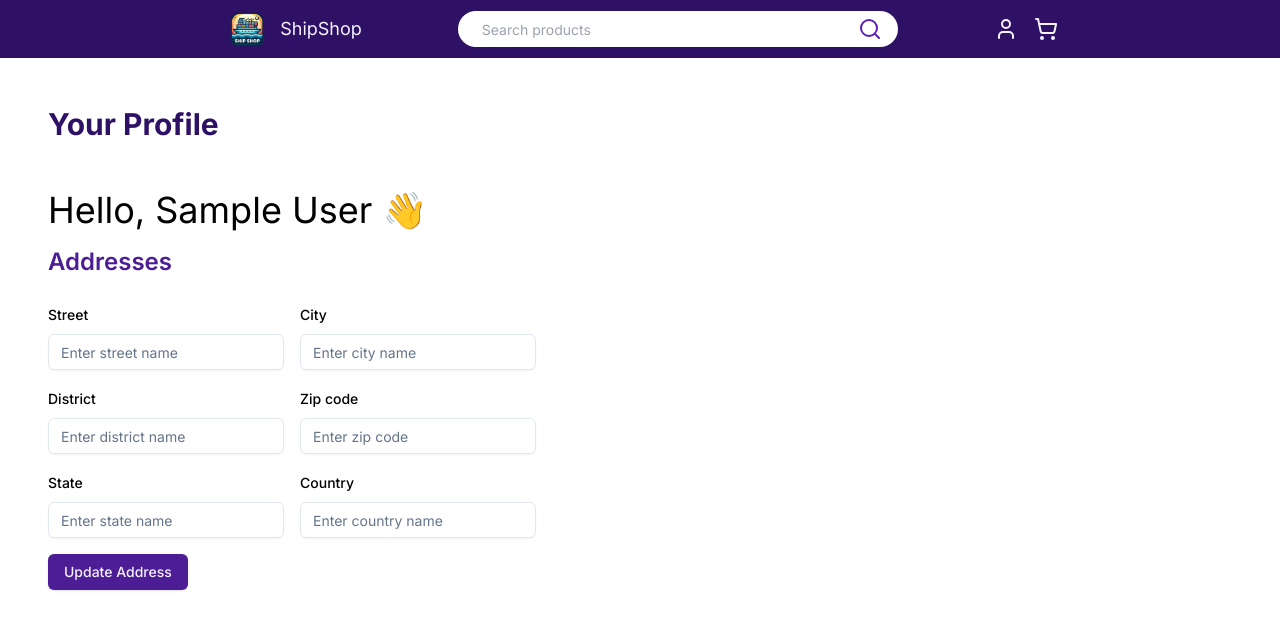
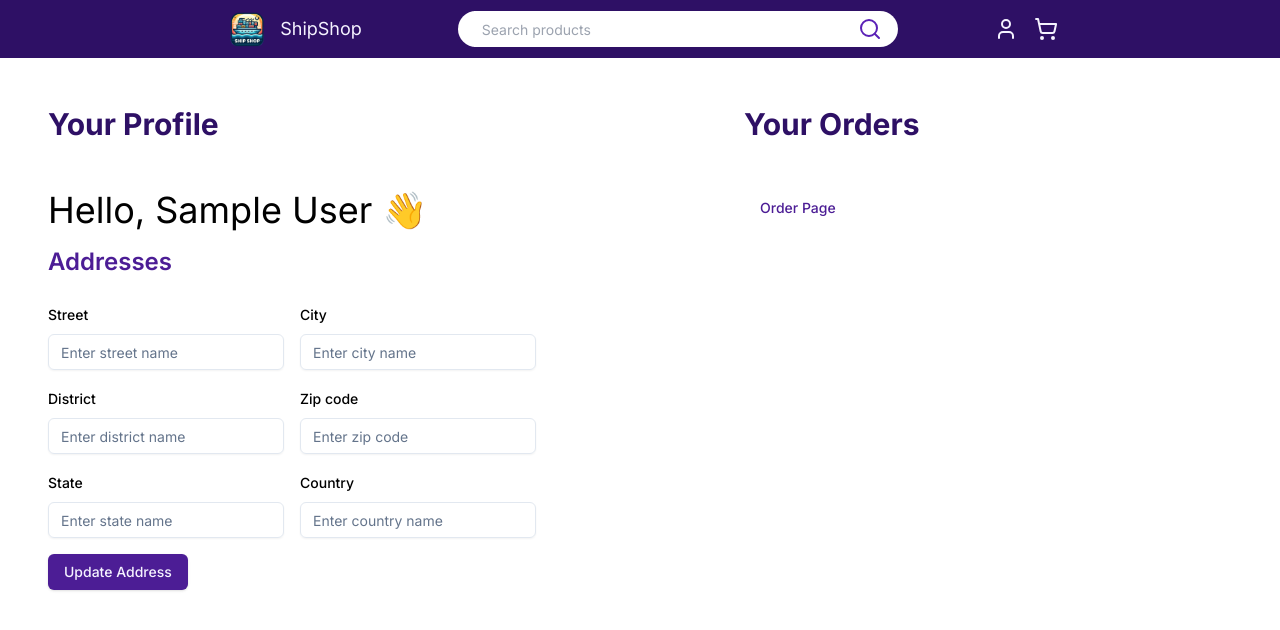
Before and after one commit to nirzon47/next-ecommerce, a Next.js app: page /profile in a window 1280 px wide. Shown: the top 630 px of the page. Built offline with nearby package versions, Linux system fonts and the light colour scheme; no server answers; sample sign-in values are in the browser's storage.

Commit message:
feat: added method to change address

```diff
--- a/src/app/profile/page.tsx
+++ b/src/app/profile/page.tsx
@@ -4,9 +4,12 @@ import Header from '@/components/Header/Header'
 import AddressForm from '@/components/Profile/AddressForm'
 import { useEffect, useState } from 'react'
 import { validateToken } from '@/lib/tokenValidator'
+import { Button } from '@/components/ui/button'
+import { useRouter } from 'next/navigation'
 
 const Profile = () => {
 	const [user, setUser] = useState<any>({})
+	const router = useRouter()
 
 	// Validate token
 	useEffect(() => {
@@ -19,7 +22,8 @@ const Profile = () => {
 	return (
 		<div className='relative min-h-screen'>
 			<Header />
-			<main>
+			<main className='flex flex-col gap-6 md:flex-row md:gap-12 lg:gap-28'>
+				<section>
 					<h1 className='text-xl md:text-2xl lg:text-3xl m-6 md:m-12 font-bold text-violet-950'>
 						Your Profile
 					</h1>
@@ -30,6 +34,19 @@ const Profile = () => {
 						Addresses
 					</h2>
 					<AddressForm />
+				</section>
+				<section>
+					<h2 className='text-xl md:text-2xl lg:text-3xl m-6 md:m-12 font-bold text-violet-950'>
+						Your Orders
+					</h2>
+					<Button
+						className='mx-6 md:mx-12 mb-8'
+						onClick={() => router.push('/orders')}
+						variant={'link'}
+					>
+						Order Page
+					</Button>
+				</section>
 			</main>
 		</div>
 	)
--- a/src/components/Profile/AddressForm.tsx
+++ b/src/components/Profile/AddressForm.tsx
@@ -65,6 +65,38 @@ const AddressForm = () => {
 	useEffect(() => {
 		getAddress()
 	}, [getAddress])
+
+	const handleAddressChange = async (e: any) => {
+		e.preventDefault()
+
+		const formData: any = form.getValues()
+		for (const key in formData) {
+			if (formData[key] === '') {
+				toast.error('Please fill in all fields')
+				return
+			}
+		}
+
+		try {
+			await axios.post(
+				process.env.NEXT_PUBLIC_SERVER_URL + '/users/address',
+				form.getValues(),
+				{
+					headers: {
+						Authorization: `Bearer ${localStorage.getItem('token')}`,
+					},
+				}
+			)
+
+			if (hasAddress) {
+				toast.success('Address updated successfully')
+			} else {
+				toast.success('Address added successfully')
+			}
+		} catch (error: Error | any) {
+			toast.error(error.response.data.message)
+		}
+	}
 
 	return (
 		<section className='mt-6'>
@@ -167,7 +199,7 @@ const AddressForm = () => {
 							)}
 						/>
 					</div>
-					<Button type='submit'>
+					<Button type='submit' onClick={handleAddressChange}>
 						{!hasAddress ? 'Add Address' : 'Update Address'}
 					</Button>
 				</form>
--- a/src/components/ui/button.tsx
+++ b/src/components/ui/button.tsx
@@ -18,7 +18,7 @@ const buttonVariants = cva(
 				secondary:
 					'bg-slate-100 text-slate-900 shadow-sm hover:bg-slate-100/80 dark:bg-slate-800 dark:text-slate-50 dark:hover:bg-slate-800/80',
 				ghost: 'hover:bg-slate-100 hover:text-slate-900 dark:hover:bg-slate-800 dark:hover:text-slate-50',
-				link: 'text-slate-900 underline-offset-4 hover:underline dark:text-slate-50',
+				link: 'text-violet-900 underline-offset-4 hover:underline dark:text-violet-50',
 				success:
 					'bg-violet-500 text-slate-50 shadow-sm hover:bg-violet-500/90 dark:bg-violet-900 dark:text-slate-50 dark:hover:bg-violet-900/90',
 			},
```
Lines whose indentation alone changed are shown as unchanged.
